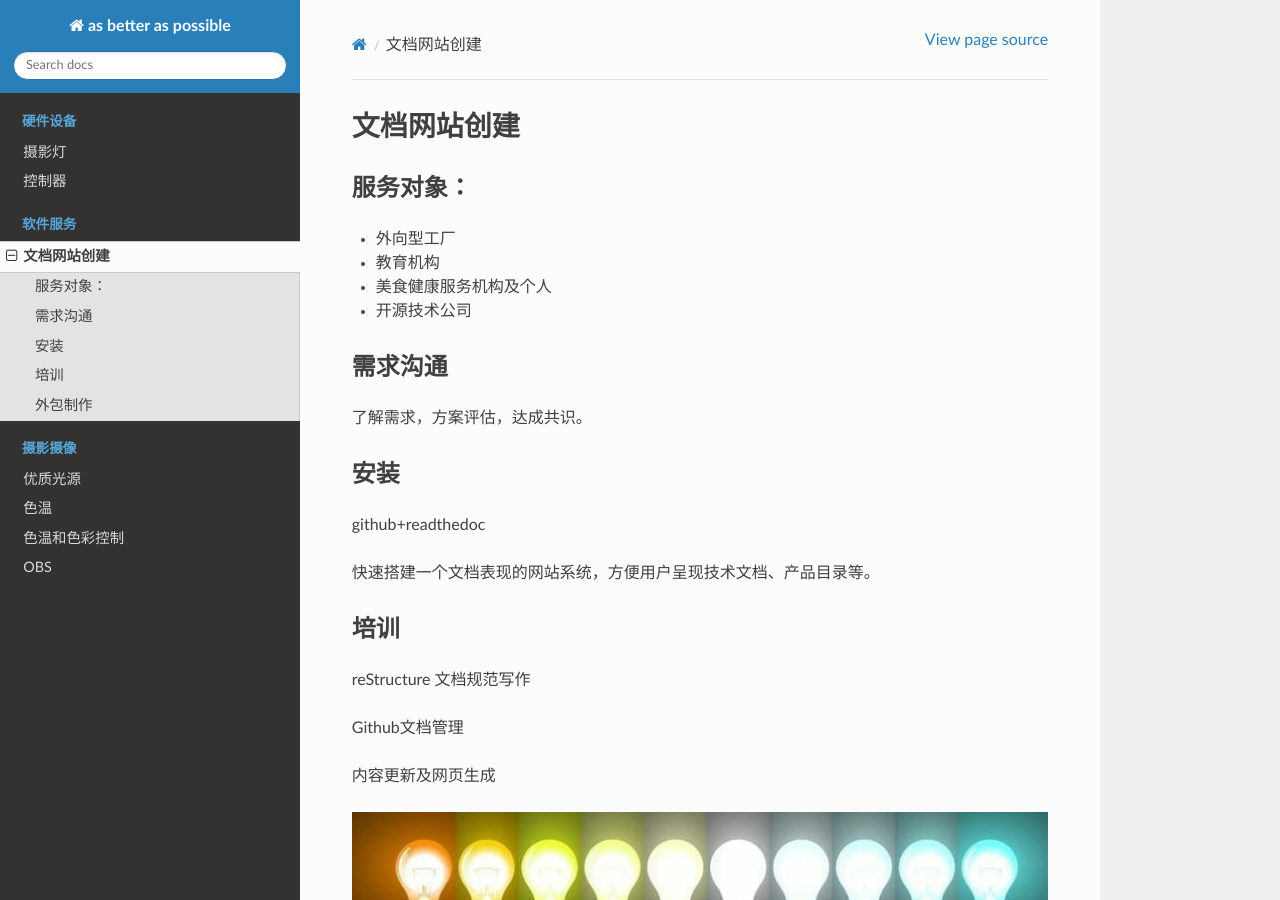
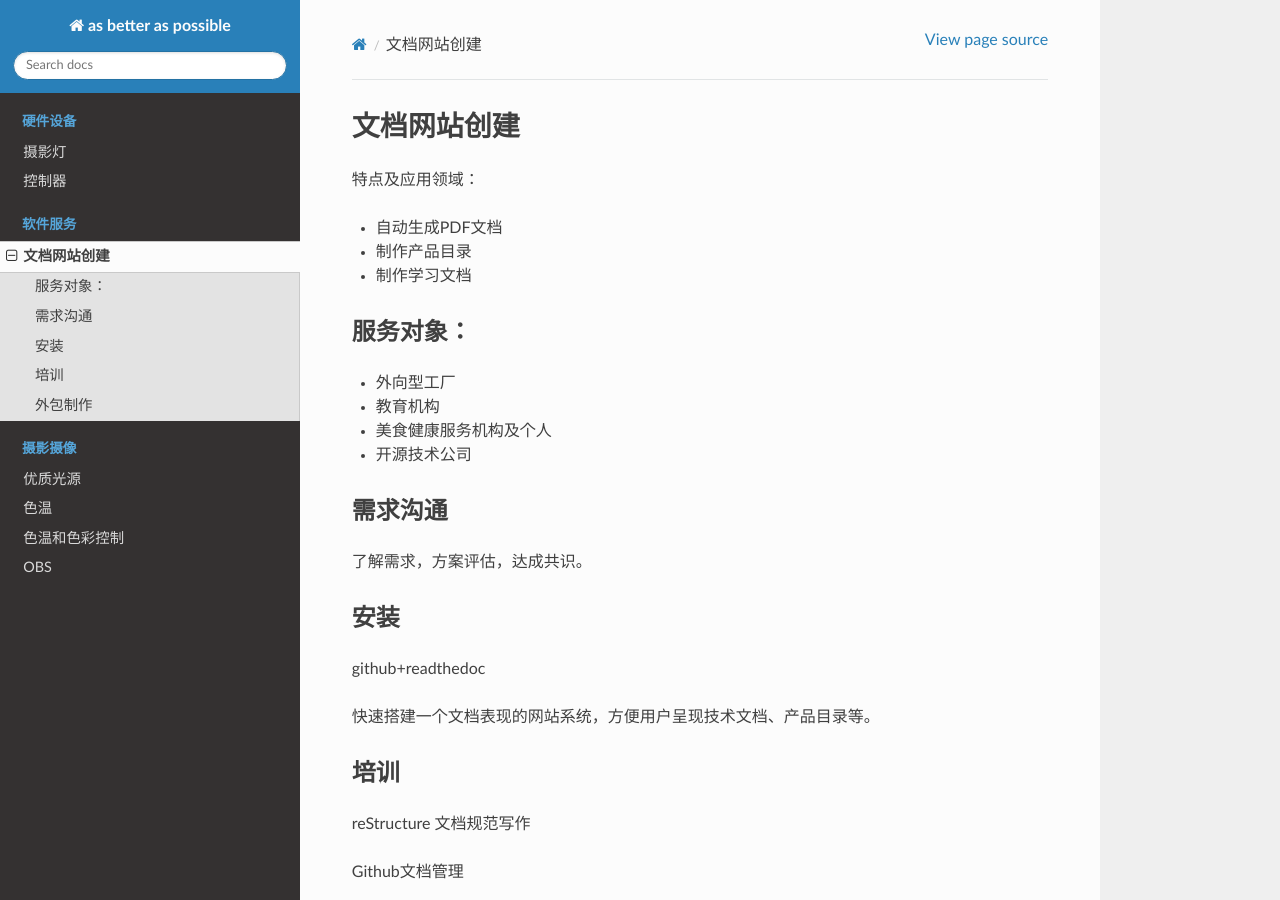
Before and after one commit to paultang/abapweb, a Sphinx documentation site: the page built from source/wiki.rst, in a window 1280 px wide and 900 px high. Built offline with Sphinx 7.4.7 and the Read the Docs theme 2.0.0, drawn with Linux system fonts in a browser that asks for light colours.

Commit message:
Update wiki.rst

```diff
--- a/source/wiki.rst
+++ b/source/wiki.rst
@@ -1,5 +1,12 @@
 文档网站创建
 ============
+
+特点及应用领域：
+
+* 自动生成PDF文档
+* 制作产品目录
+* 制作学习文档
+
 
 服务对象：
 ---------------
```
